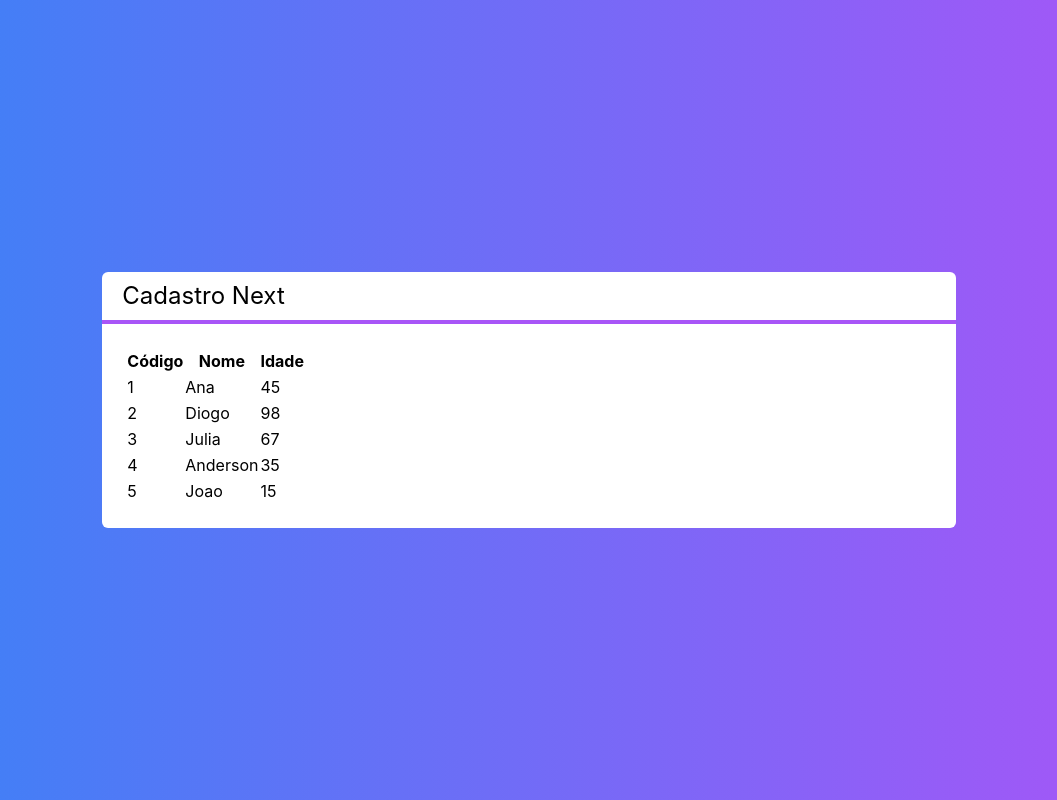
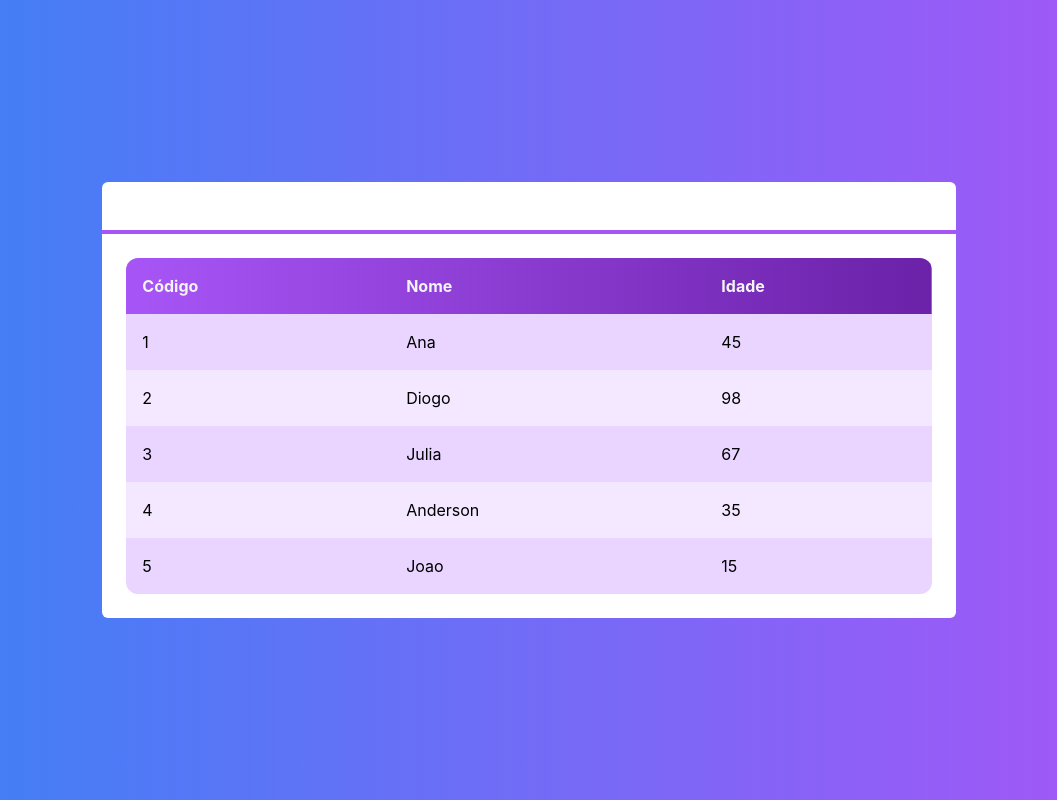
Before and after one commit to DouglasRodriguesBoeno/CRUD-NextJs-Firebase-TailwindCSS, a Next.js app in the folder next-crud/: page / in a window 1280 px wide. Shown: the whole page, without its empty margins (111-1168 px from the left). Built offline with nearby package versions, Linux system fonts and the light colour scheme.

Commit message:
commit css table

```diff
--- a/next-crud/src/components/Table.tsx
+++ b/next-crud/src/components/Table.tsx
@@ -10,9 +10,9 @@ export default (props: TabelaProps) => {
     function renderHeaderTable() {
         return (
             <tr>
-                <th>Código</th>
-                <th>Nome</th>
-                <th>Idade</th>
+                <th className={`text-left p-4`}>Código</th>
+                <th className={`text-left p-4`}>Nome</th>
+                <th className={`text-left p-4`}>Idade</th>
             </tr>
         )
     }
@@ -21,10 +21,10 @@ export default (props: TabelaProps) => {
         return (
             props.clientes?.map((cliente, i) => {
                 return (
-                    <tr key={cliente.id}>
-                        <td>{cliente.id}</td>
-                        <td>{cliente.nome}</td>
-                        <td>{cliente.idade}</td>
+                    <tr key={cliente.id} className={`${i % 2 === 0 ? 'bg-purple-200' : 'bg-purple-100'}`}>
+                        <td className={`text-left p-4`}>{cliente.id}</td>
+                        <td className={`text-left p-4`}>{cliente.nome}</td>
+                        <td className={`text-left p-4`}>{cliente.idade}</td>
                     </tr>
                 )
             })
@@ -32,11 +32,14 @@ export default (props: TabelaProps) => {
     }
 
     return (
-        <table>
-            <thead>
+        <table className='w-full rounded-xl overflow-hidden '>
+            <thead className={`
+                text-gray-100
+                bg-gradient-to-r from-purple-500 to-purple-800
+            `}>
                 {renderHeaderTable()}
             </thead>
-            <tbody>
+            <tbody className={`text-black`}>
                 {renderData()}
             </tbody>
         </table>
--- a/next-crud/src/styles/globals.css
+++ b/next-crud/src/styles/globals.css
@@ -18,7 +18,6 @@ a {
 
 * {
   box-sizing: border-box;
-  color: black
 }
 
 @media (prefers-color-scheme: dark) {
```
